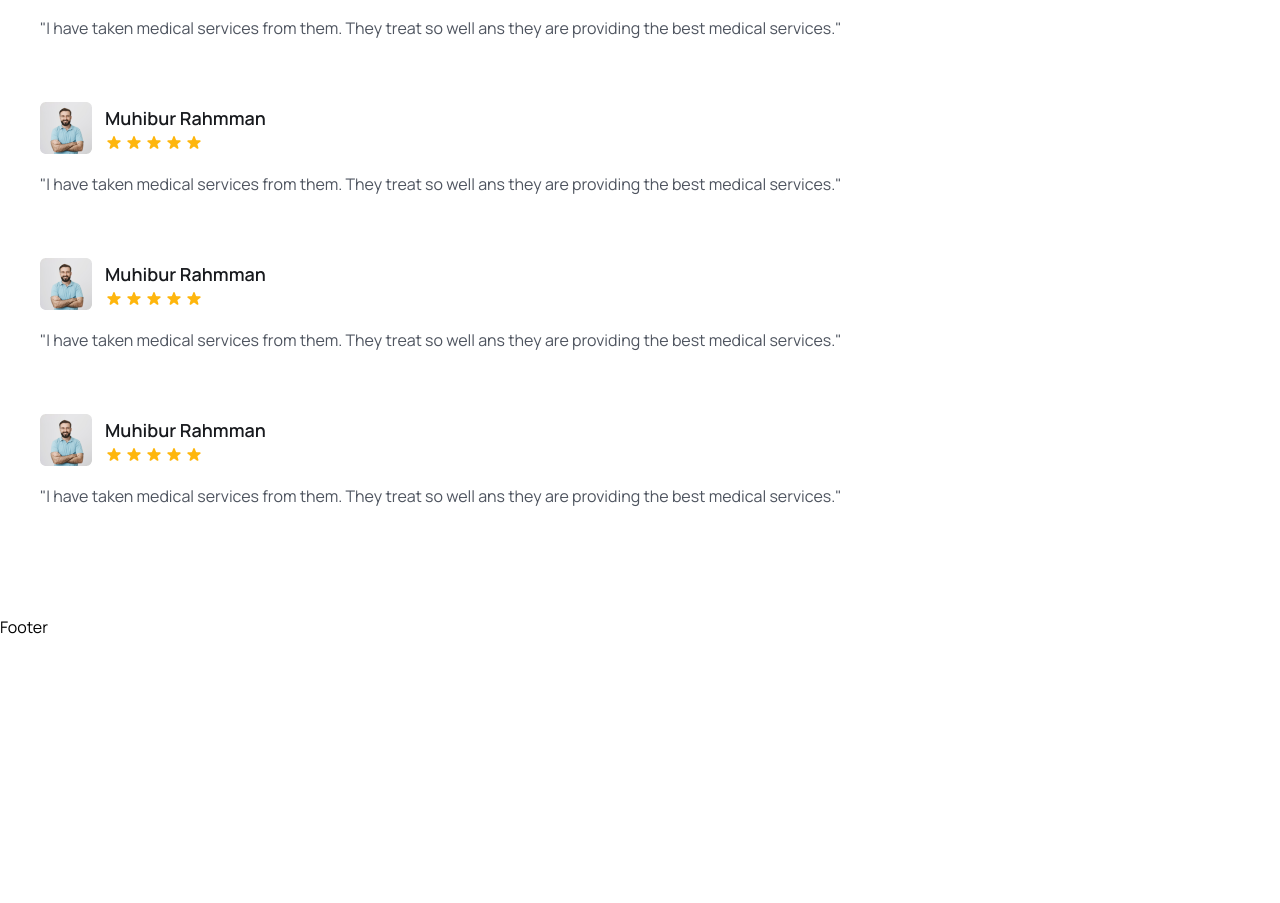
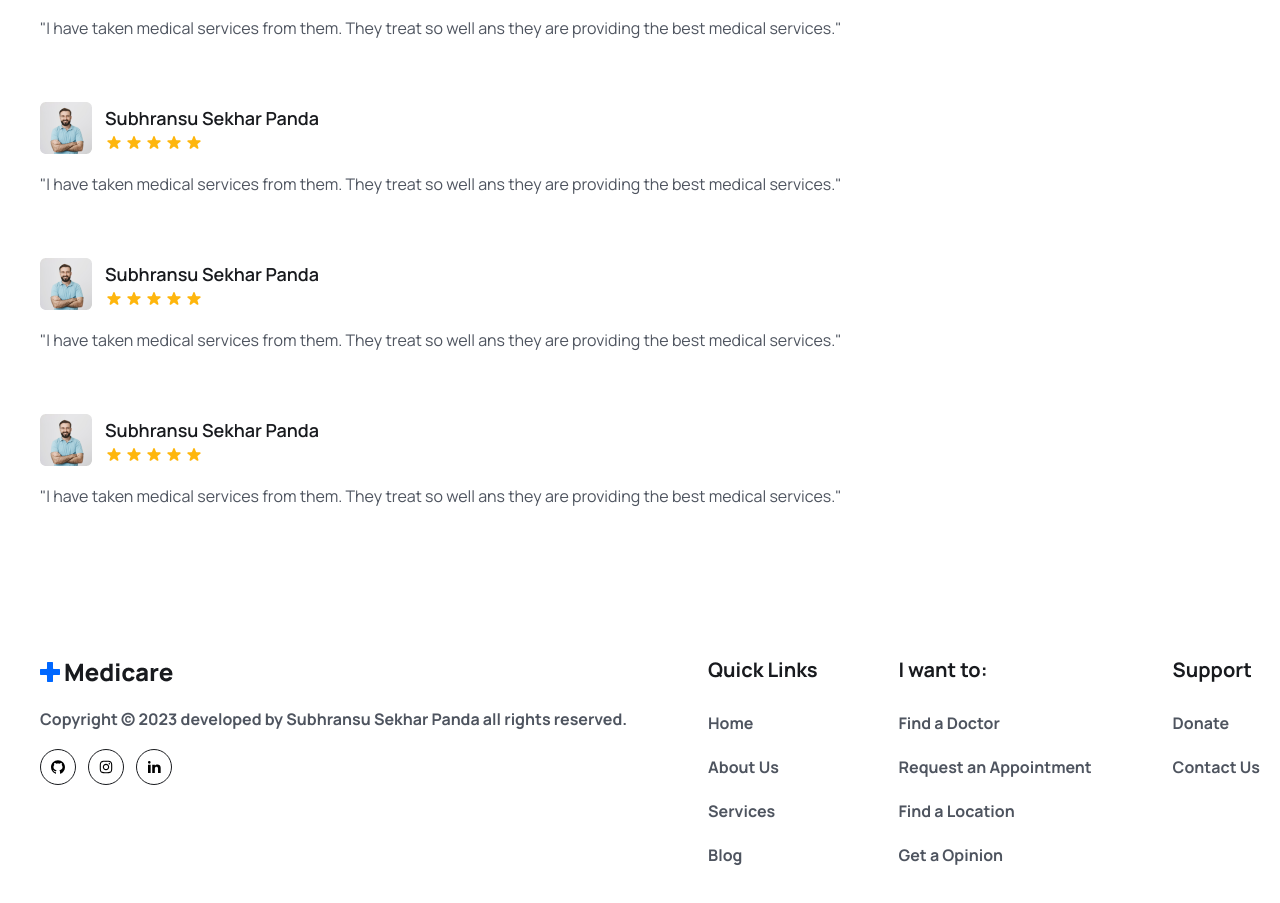
Before and after one commit to Subhransu02/medicare_booking, a React (Vite) app in the folder frontend/: page / in a window 1280 px wide. Shown: the part 6362-7265 px from the top of the page. Before the commit the page ends 7001 px from the top, so only its background shows below. Built offline with nearby package versions, Linux system fonts and the light colour scheme; the HTML template or start-up script is replaced by a standard one.

Commit message:
add footer component

```diff
--- a/frontend/src/components/Footer/Footer.jsx
+++ b/frontend/src/components/Footer/Footer.jsx
@@ -1,7 +1,153 @@
+import { Link } from "react-router-dom";
+import logo from "../../assets/images/logo.png";
+import { RiLinkedinFill } from "react-icons/ri";
+import { AiFillGithub, AiOutlineInstagram } from "react-icons/ai";
 
+const socialLinks = [
+  {
+    path: "https://github.com/Subhransu02",
+    icon: <AiFillGithub className="group-hover:text-white w-4 h-5" />,
+  },
+  {
+    path: "https://www.instagram.com/subh_sekhar_panda/?hl=en",
+    icon: <AiOutlineInstagram className="group-hover:text-white w-4 h-5" />,
+  },
+  {
+    path: "https://www.linkedin.com/in/subhransu-sekhar-panda-b9897a248/",
+    icon: <RiLinkedinFill className="group-hover:text-white w-4 h-5" />,
+  },
+];
+
+const quickLinks01 = [
+  {
+    path: "/home",
+    title: "Home",
+  },
+  {
+    path: "/",
+    title: "About Us",
+  },
+  {
+    path: "/services",
+    title: "Services",
+  },
+  {
+    path: "/",
+    title: "Blog",
+  },
+];
+
+const quickLinks02 = [
+  {
+    path: "/find-a-doctor",
+    title: "Find a Doctor",
+  },
+  {
+    path: "/",
+    title: "Request an Appointment",
+  },
+  {
+    path: "/",
+    title: "Find a Location",
+  },
+  {
+    path: "/",
+    title: "Get a Opinion",
+  },
+];
+
+const quickLinks03 = [
+  {
+    path: "/",
+    title: "Donate",
+  },
+  {
+    path: "/contact",
+    title: "Contact Us",
+  },
+];
 
 export default function Footer() {
+  const year = new Date().getFullYear();
   return (
-    <div>Footer</div>
-  )
+    <footer className="pb-16 pt-10 ml-5">
+      <div className="container">
+        <div className="flex justify-between flex-col md:flex-row flex-wrap gap-[30px]">
+          <div>
+            <img src={logo} alt="" />
+            <p className="text-[16px] leading-7 font-[700] text-textColor mt-4">
+              Copyright © {year} developed by Subhransu Sekhar Panda all rights
+              reserved.{" "}
+            </p>
+            <div className="flex items-center gap-3 mt-4">
+              {socialLinks.map((link, index) => (
+                <Link
+                  to={link.path}
+                  key={index}
+                  className="w-9 h-9 border border-solid border-[#181A1E]
+            rounded-full flex items-center justify-center group hover:bg-primaryColor hover:border-none"
+                >
+                  {link.icon}
+                </Link>
+              ))}
+            </div>
+          </div>
+
+          <div>
+            <h2 className="text-[20px] leading-[30px] font-[700] mb-6 text-headingColor">
+              Quick Links
+            </h2>
+            <ul>
+              {quickLinks01.map((item, index) => (
+                <li key={index} className="mb-4">
+                   <Link
+                    to={item.path}
+                    className="text-[16px] leading-7 font-[700] text-textColor"
+                  >
+                    {item.title}
+                  </Link>
+                </li>
+              ))}
+            </ul>
+          </div>
+
+          <div>
+            <h2 className="text-[20px] leading-[30px] font-[700] mb-6 text-headingColor">
+              I want to:
+            </h2>
+            <ul>
+              {quickLinks02.map((item, index) => (
+                <li key={index} className="mb-4">
+                   <Link
+                    to={item.path}
+                    className="text-[16px] leading-7 font-[700] text-textColor"
+                  >
+                    {item.title}
+                  </Link>
+                </li>
+              ))}
+            </ul>
+          </div>
+
+          <div>
+            <h2 className="text-[20px] leading-[30px] font-[700] mb-6 text-headingColor">
+              Support
+            </h2>
+            <ul>
+              {quickLinks03.map((item, index) => (
+                <li key={index} className="mb-4">
+                   <Link
+                    to={item.path}
+                    className="text-[16px] leading-7 font-[700] text-textColor"
+                  >
+                    {item.title}
+                  </Link>
+                </li>
+              ))}
+            </ul>
+          </div>
+        </div>
+      </div>
+    </footer>
+  );
 }
--- a/frontend/src/components/Testimonial/Testimonial.jsx
+++ b/frontend/src/components/Testimonial/Testimonial.jsx
@@ -37,7 +37,7 @@
           <img src={patientAvatar} alt="" />
           <div>
             <h4 className="text-[18px] leading-[30px] font-semibold text-headingColor">
-              Muhibur Rahmman
+            Subhransu Sekhar Panda
             </h4>
             <div className="flex items-center gap-[2px]">
               <HiStar className="text-yellowColor w-[18px] h-5" />
@@ -61,7 +61,7 @@
           <img src={patientAvatar} alt="" />
           <div>
             <h4 className="text-[18px] leading-[30px] font-semibold text-headingColor">
-              Muhibur Rahmman
+            Subhransu Sekhar Panda
             </h4>
             <div className="flex items-center gap-[2px]">
               <HiStar className="text-yellowColor w-[18px] h-5" />
@@ -84,7 +84,7 @@
           <img src={patientAvatar} alt="" />
           <div>
             <h4 className="text-[18px] leading-[30px] font-semibold text-headingColor">
-              Muhibur Rahmman
+            Subhransu Sekhar Panda
             </h4>
             <div className="flex items-center gap-[2px]">
               <HiStar className="text-yellowColor w-[18px] h-5" />
@@ -107,7 +107,7 @@
           <img src={patientAvatar} alt="" />
           <div>
             <h4 className="text-[18px] leading-[30px] font-semibold text-headingColor">
-              Muhibur Rahmman
+              Subhransu Sekhar Panda
             </h4>
             <div className="flex items-center gap-[2px]">
               <HiStar className="text-yellowColor w-[18px] h-5" />
@@ -130,7 +130,7 @@
           <img src={patientAvatar} alt="" />
           <div>
             <h4 className="text-[18px] leading-[30px] font-semibold text-headingColor">
-              Muhibur Rahmman
+            Subhransu Sekhar Panda
             </h4>
             <div className="flex items-center gap-[2px]">
               <HiStar className="text-yellowColor w-[18px] h-5" />
@@ -153,7 +153,7 @@
           <img src={patientAvatar} alt="" />
           <div>
             <h4 className="text-[18px] leading-[30px] font-semibold text-headingColor">
-              Muhibur Rahmman
+            Subhransu Sekhar Panda
             </h4>
             <div className="flex items-center gap-[2px]">
               <HiStar className="text-yellowColor w-[18px] h-5" />
@@ -177,7 +177,7 @@
           <img src={patientAvatar} alt="" />
           <div>
             <h4 className="text-[18px] leading-[30px] font-semibold text-headingColor">
-              Muhibur Rahmman
+            Subhransu Sekhar Panda
             </h4>
             <div className="flex items-center gap-[2px]">
               <HiStar className="text-yellowColor w-[18px] h-5" />
```
